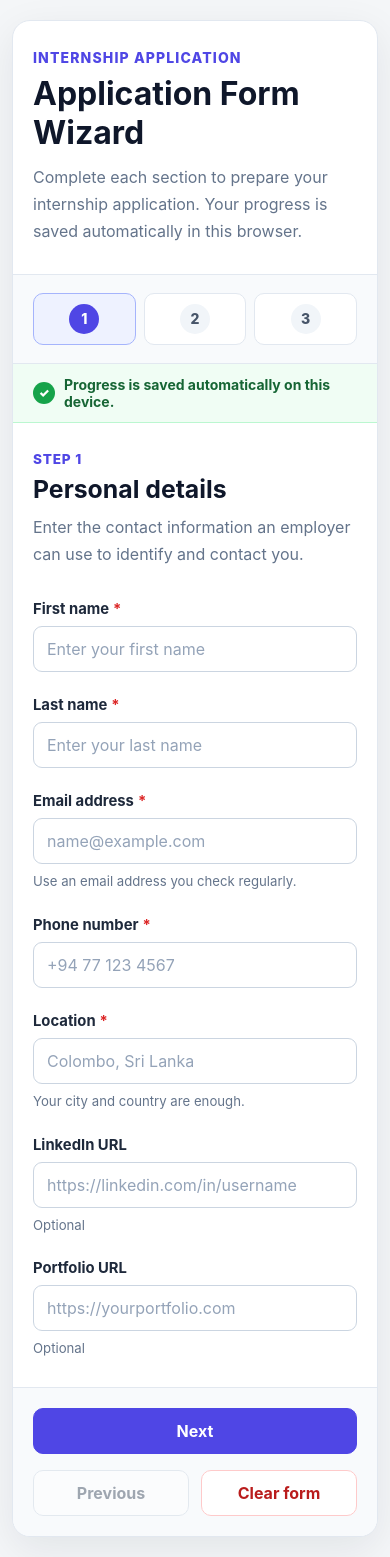
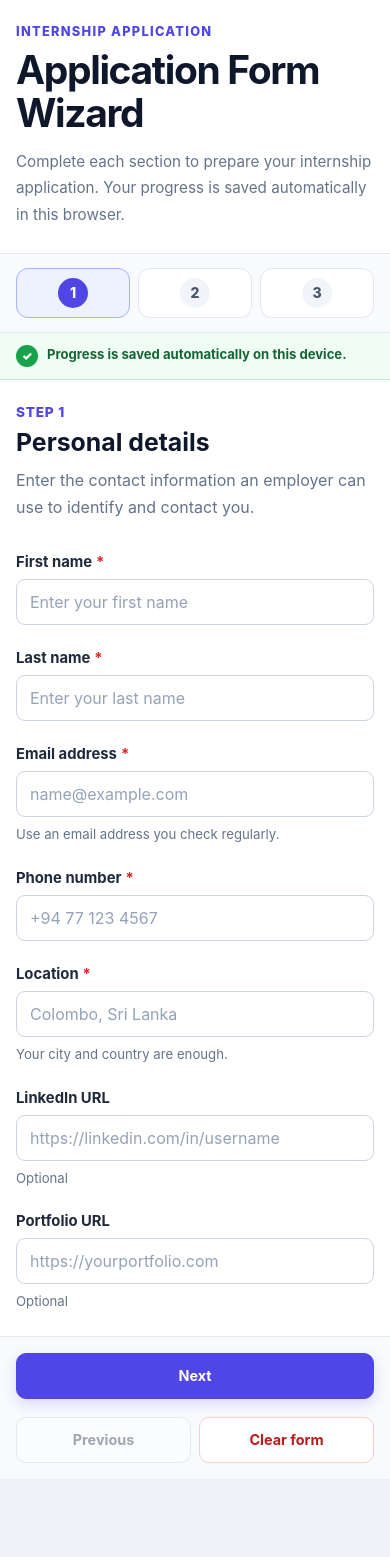
Before and after one commit to NadithiMoonasingha/internship-application-wizard, a React (Vite) app: page / in a window 390 px wide. After the commit the page ends 1479 px from the top, so only its background shows below. Built offline with nearby package versions, Linux system fonts and the light colour scheme.

Commit message:
Updated App.css

```diff
--- a/src/App.css
+++ b/src/App.css
@@ -4,73 +4,90 @@
 
 .app {
   min-height: 100vh;
-  padding: 48px 20px;
-  background: #f4f6f8;
+  padding: clamp(24px, 5vw, 56px) 20px;
+  background:
+    radial-gradient(
+      circle at top left,
+      rgba(99, 102, 241, 0.08),
+      transparent 32%
+    ),
+    #eef2f7;
 }
 
 .wizard-container {
-  width: min(100%, 920px);
+  width: min(100%, 960px);
   margin: 0 auto;
   overflow: hidden;
   background: #ffffff;
-  border: 1px solid #e2e8f0;
-  border-radius: 18px;
-  box-shadow: 0 12px 40px rgba(15, 23, 42, 0.08);
+  border: 1px solid #dbe3ee;
+  border-radius: 20px;
+  box-shadow:
+    0 24px 70px rgba(15, 23, 42, 0.1),
+    0 4px 14px rgba(15, 23, 42, 0.04);
 }
 
 .wizard-header {
-  padding: 40px;
+  padding: clamp(30px, 5vw, 48px);
   border-bottom: 1px solid #e2e8f0;
 }
 
 .wizard-label {
-  margin-bottom: 8px;
+  margin-bottom: 10px;
   color: #4f46e5;
-  font-size: 0.875rem;
+  font-size: 0.8rem;
   font-weight: 800;
-  letter-spacing: 0.08em;
+  letter-spacing: 0.1em;
   text-transform: uppercase;
 }
 
 .wizard-header h1 {
-  margin-bottom: 12px;
+  max-width: 760px;
+  margin-bottom: 14px;
   color: #0f172a;
-  font-size: clamp(2rem, 5vw, 3rem);
+  font-size: clamp(2rem, 5vw, 3.2rem);
+  line-height: 1.1;
+  letter-spacing: -0.035em;
 }
 
 .wizard-header > p:last-child {
-  max-width: 680px;
+  max-width: 700px;
   margin-bottom: 0;
   color: #64748b;
-  line-height: 1.7;
+  font-size: 1rem;
+  line-height: 1.75;
 }
 
 .progress-indicator {
   display: grid;
-  grid-template-columns: repeat(3, 1fr);
+  grid-template-columns: repeat(3, minmax(0, 1fr));
   gap: 12px;
-  padding: 24px 40px;
+  padding: 24px clamp(24px, 5vw, 48px);
   background: #f8fafc;
   border-bottom: 1px solid #e2e8f0;
 }
 
 .progress-step {
   display: flex;
+  min-width: 0;
+  min-height: 58px;
   align-items: center;
-  gap: 10px;
-  min-width: 0;
-  padding: 12px;
+  gap: 11px;
+  padding: 12px 14px;
   color: #64748b;
   background: #ffffff;
   border: 1px solid #e2e8f0;
-  border-radius: 10px;
+  border-radius: 12px;
+  transition:
+    border-color 160ms ease,
+    background-color 160ms ease,
+    color 160ms ease;
 }
 
 .progress-step-number {
   display: grid;
-  flex: 0 0 30px;
-  width: 30px;
-  height: 30px;
+  flex: 0 0 32px;
+  width: 32px;
+  height: 32px;
   place-items: center;
   color: #475569;
   background: #f1f5f9;
@@ -109,121 +126,11 @@
   background: #059669;
 }
 
-.wizard-content {
-  padding: 40px;
-}
-
-.wizard-navigation {
-  display: flex;
-  justify-content: space-between;
-  gap: 16px;
-  padding: 24px 40px;
-  background: #f8fafc;
-  border-top: 1px solid #e2e8f0;
-}
-
-.wizard-navigation button {
-  min-width: 120px;
-  padding: 12px 22px;
-  border-radius: 10px;
-  font-weight: 750;
-  cursor: pointer;
-  transition:
-    transform 150ms ease,
-    background-color 150ms ease,
-    border-color 150ms ease;
-}
-
-.primary-button {
-  color: #ffffff;
-  background: #4f46e5;
-  border: 1px solid #4f46e5;
-}
-
-.primary-button:hover:not(:disabled) {
-  background: #4338ca;
-  border-color: #4338ca;
-  transform: translateY(-1px);
-}
-
-.secondary-button {
-  color: #334155;
-  background: #ffffff;
-  border: 1px solid #cbd5e1;
-}
-
-.secondary-button:hover:not(:disabled) {
-  background: #f8fafc;
-  border-color: #94a3b8;
-  transform: translateY(-1px);
-}
-
-.wizard-navigation button:disabled {
-  cursor: not-allowed;
-  opacity: 0.45;
-}
-
-.step-placeholder {
-  min-height: 300px;
-  display: grid;
-  align-content: center;
-  justify-items: center;
-  padding: 40px;
-  text-align: center;
-  background: #f8fafc;
-  border: 1px dashed #cbd5e1;
-  border-radius: 14px;
-}
-
-.placeholder-step-number {
-  margin-bottom: 8px;
-  color: #4f46e5;
-  font-size: 0.85rem;
-  font-weight: 800;
-  letter-spacing: 0.06em;
-  text-transform: uppercase;
-}
-
-.step-placeholder h2 {
-  margin-bottom: 10px;
-  color: #0f172a;
-}
-
-.step-placeholder > p:last-child {
-  max-width: 550px;
-  margin-bottom: 0;
-  color: #64748b;
-  line-height: 1.7;
-}
-
-.validation-summary {
-  display: flex;
-  align-items: flex-start;
-  flex-direction: column;
-  gap: 4px;
-  margin-bottom: 24px;
-  padding: 14px 16px;
-  color: #991b1b;
-  background: #fef2f2;
-  border: 1px solid #fecaca;
-  border-left: 4px solid #dc2626;
-  border-radius: 9px;
-}
-
-.validation-summary strong {
-  color: #7f1d1d;
-}
-
-.validation-summary span {
-  font-size: 0.875rem;
-  line-height: 1.5;
-}
-
 .storage-notice {
   display: flex;
   align-items: center;
   gap: 9px;
-  padding: 12px 40px;
+  padding: 12px clamp(24px, 5vw, 48px);
   color: #166534;
   background: #f0fdf4;
   border-bottom: 1px solid #bbf7d0;
@@ -244,82 +151,213 @@
   font-weight: 900;
 }
 
+.wizard-content {
+  padding: clamp(28px, 5vw, 48px);
+}
+
+.validation-summary {
+  display: flex;
+  align-items: flex-start;
+  flex-direction: column;
+  gap: 5px;
+  margin-bottom: 26px;
+  padding: 15px 17px;
+  color: #991b1b;
+  background: #fef2f2;
+  border: 1px solid #fecaca;
+  border-left: 4px solid #dc2626;
+  border-radius: 10px;
+}
+
+.validation-summary strong {
+  color: #7f1d1d;
+}
+
+.validation-summary span {
+  font-size: 0.875rem;
+  line-height: 1.55;
+}
+
+.wizard-navigation {
+  display: flex;
+  align-items: center;
+  justify-content: space-between;
+  gap: 18px;
+  padding: 22px clamp(24px, 5vw, 48px);
+  background: rgba(248, 250, 252, 0.96);
+  border-top: 1px solid #e2e8f0;
+}
+
 .wizard-navigation-left {
   display: flex;
+  align-items: center;
   gap: 12px;
 }
 
-.clear-form-button {
-  min-width: 120px;
-  padding: 12px 22px;
-  color: #b91c1c;
-  background: #ffffff;
-  border: 1px solid #fecaca;
+.wizard-navigation button,
+.submit-application-button,
+.start-new-button {
+  min-height: 46px;
+  padding: 11px 20px;
   border-radius: 10px;
-  font-weight: 750;
+  font-weight: 700;
+  line-height: 1.2;
   cursor: pointer;
   transition:
     transform 150ms ease,
     background-color 150ms ease,
-    border-color 150ms ease;
+    border-color 150ms ease,
+    box-shadow 150ms ease;
 }
 
-.clear-form-button:hover {
+.primary-button {
+  color: #ffffff;
+  background: #4f46e5;
+  border: 1px solid #4f46e5;
+  box-shadow: 0 5px 14px rgba(79, 70, 229, 0.18);
+}
+
+.primary-button:hover:not(:disabled) {
+  background: #4338ca;
+  border-color: #4338ca;
+  box-shadow: 0 7px 18px rgba(79, 70, 229, 0.24);
+  transform: translateY(-1px);
+}
+
+.primary-button:active:not(:disabled),
+.secondary-button:active:not(:disabled),
+.clear-form-button:active:not(:disabled) {
+  transform: translateY(0);
+}
+
+.secondary-button {
+  color: #334155;
+  background: #ffffff;
+  border: 1px solid #cbd5e1;
+}
+
+.secondary-button:hover:not(:disabled) {
+  color: #1e293b;
+  background: #f8fafc;
+  border-color: #94a3b8;
+  transform: translateY(-1px);
+}
+
+.clear-form-button {
+  color: #b91c1c;
+  background: #ffffff;
+  border: 1px solid #fecaca;
+}
+
+.clear-form-button:hover:not(:disabled) {
   color: #991b1b;
   background: #fef2f2;
   border-color: #fca5a5;
   transform: translateY(-1px);
 }
 
+.wizard-navigation button:disabled,
+.submit-application-button:disabled,
+.start-new-button:disabled {
+  cursor: not-allowed;
+  box-shadow: none;
+  opacity: 0.45;
+}
+
+@media (max-width: 900px) {
+  .app {
+    padding: 28px 16px;
+  }
+
+  .wizard-container {
+    border-radius: 17px;
+  }
+
+  .wizard-header {
+    padding: 36px 32px;
+  }
+
+  .progress-indicator {
+    padding: 20px 32px;
+  }
+
+  .storage-notice {
+    padding-right: 32px;
+    padding-left: 32px;
+  }
+
+  .wizard-content {
+    padding: 36px 32px;
+  }
+
+  .wizard-navigation {
+    padding: 22px 32px;
+  }
+}
+
 @media (max-width: 700px) {
   .app {
-    padding: 20px 12px;
+    padding: 18px 10px;
   }
 
-  .wizard-header,
-  .wizard-content {
+  .wizard-container {
+    border-radius: 14px;
+  }
+
+  .wizard-header {
     padding: 28px 20px;
+  }
+
+  .wizard-header h1 {
+    font-size: clamp(1.9rem, 10vw, 2.5rem);
+  }
+
+  .wizard-header > p:last-child {
+    font-size: 0.95rem;
   }
 
   .progress-indicator {
     gap: 8px;
-    padding: 18px 20px;
+    padding: 16px 20px;
   }
 
   .progress-step {
+    min-height: 50px;
     justify-content: center;
-    padding: 10px 6px;
+    padding: 8px 5px;
+  }
+
+  .progress-step-number {
+    flex-basis: 30px;
+    width: 30px;
+    height: 30px;
   }
 
   .progress-step-label {
     display: none;
   }
 
-  .wizard-navigation {
-    padding: 20px;
+  .storage-notice {
+    align-items: flex-start;
+    padding: 12px 20px;
+    font-size: 0.82rem;
+    line-height: 1.45;
   }
 
-  .wizard-navigation button {
-    min-width: 105px;
-  }
-
-  .step-placeholder {
-    min-height: 240px;
+  .wizard-content {
     padding: 28px 20px;
-  }
-
-  .storage-notice {
-    padding: 12px 20px;
   }
 
   .wizard-navigation {
     align-items: stretch;
     flex-direction: column-reverse;
+    padding: 18px 20px;
   }
 
   .wizard-navigation-left {
     display: grid;
     grid-template-columns: 1fr 1fr;
+    gap: 10px;
   }
 
   .wizard-navigation-left button,
@@ -328,3 +366,53 @@
     min-width: 0;
   }
 }
+
+@media (max-width: 480px) {
+  .app {
+    padding: 0;
+    background: #ffffff;
+  }
+
+  .wizard-container {
+    width: 100%;
+    min-height: 100vh;
+    border: 0;
+    border-radius: 0;
+    box-shadow: none;
+  }
+
+  .wizard-header {
+    padding: 24px 16px;
+  }
+
+  .progress-indicator {
+    padding: 14px 16px;
+  }
+
+  .storage-notice {
+    padding-right: 16px;
+    padding-left: 16px;
+  }
+
+  .wizard-content {
+    padding: 24px 16px;
+  }
+
+  .wizard-navigation {
+    padding: 16px;
+  }
+
+  .wizard-navigation-left {
+    gap: 8px;
+  }
+
+  .wizard-navigation button {
+    padding-right: 12px;
+    padding-left: 12px;
+    font-size: 0.9rem;
+  }
+
+  .validation-summary {
+    margin-bottom: 22px;
+  }
+}
```
